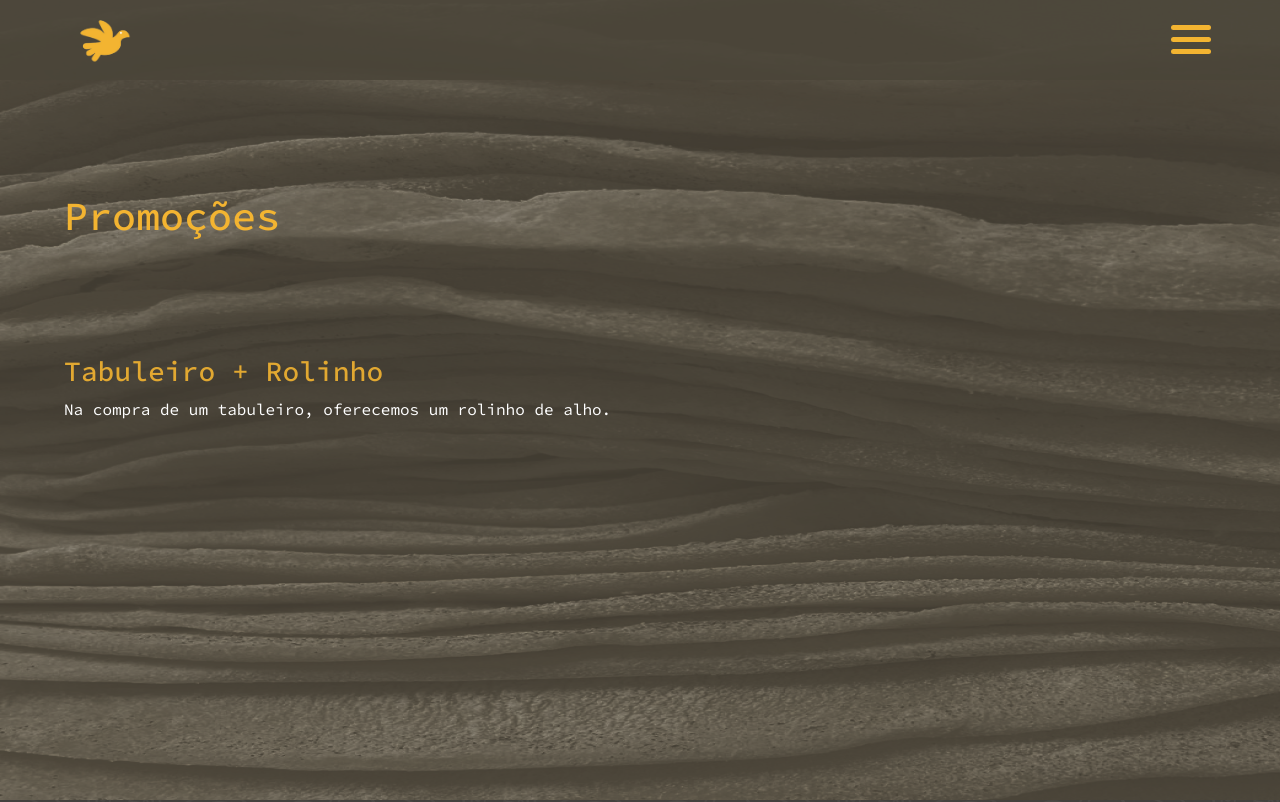
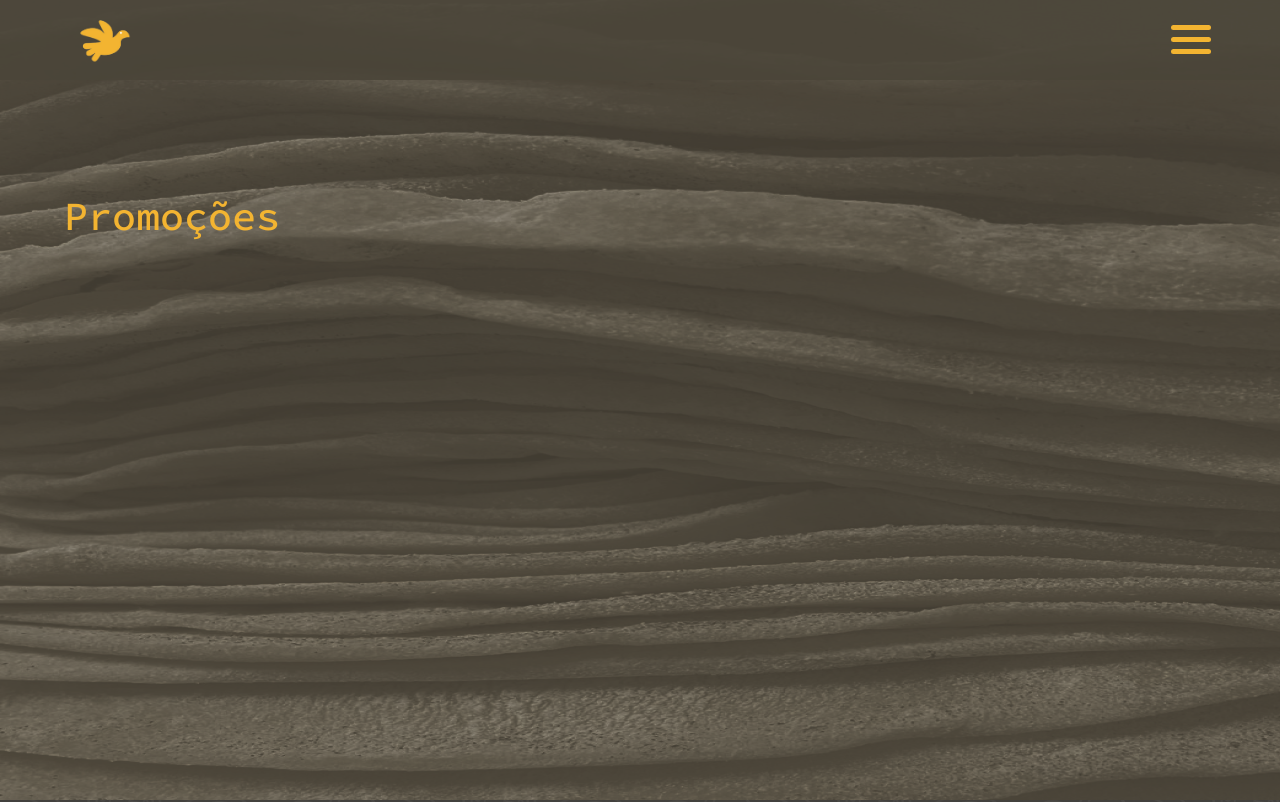
Before and after one commit to nuno18084/Maritaca-Project, a React (Create React App) app: page /promocoes in a window 1280 px wide. Shown: the top 802 px of the page. Built offline with nearby package versions, Linux system fonts and the light colour scheme.

Commit message:
Remove promotions

```diff
--- a/src/components/MenuPage/Specials/SpecialsData.js
+++ b/src/components/MenuPage/Specials/SpecialsData.js
@@ -104,12 +104,12 @@ const saladData = [
 ];
 
 const promotionsData = [
-  {
-    name: "Tabuleiro + Rolinho",
-    ingredients: "Na compra de um tabuleiro, oferecemos um rolinho de alho.",
-    price: 6,
-    soldOut: false,
-  },
+  // {
+  //   name: "Tabuleiro + Rolinho",
+  //   ingredients: "Na compra de um tabuleiro, oferecemos um rolinho de alho.",
+  //   price: 6,
+  //   soldOut: false,
+  // },
 ];
 
 const newsData = [
```
